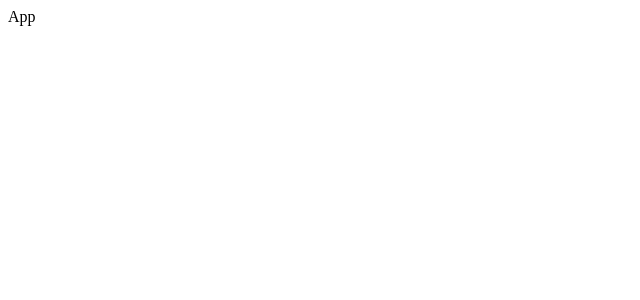
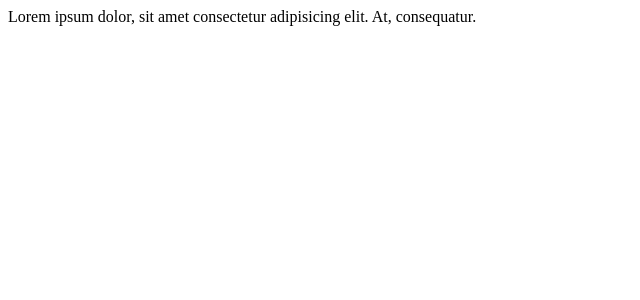
Before and after one commit to arcadia187/dmt_client, a React (Create React App) app: page / in a window 1280 px wide. Shown: the top 300 px of the page, without its empty margins (0-640 px from the left). Built offline with nearby package versions, Linux system fonts and the light colour scheme.

Commit message:
persist store added

```diff
--- a/package.json
+++ b/package.json
@@ -3,13 +3,17 @@
   "version": "0.1.0",
   "private": true,
   "dependencies": {
+    "@reduxjs/toolkit": "^1.8.6",
     "@testing-library/jest-dom": "^5.16.5",
     "@testing-library/react": "^13.4.0",
     "@testing-library/user-event": "^13.5.0",
     "axios": "^1.1.3",
     "react": "^18.2.0",
     "react-dom": "^18.2.0",
-    "react-scripts": "5.0.1",
+    "react-redux": "^8.0.4",
+    "react-scripts": "^0.9.3",
+    "redux": "^4.2.0",
+    "redux-persist": "^6.0.0",
     "web-vitals": "^2.1.4"
   },
   "scripts": {
--- a/src/App.js
+++ b/src/App.js
@@ -1,8 +1,12 @@
-import React, { useEffect, useState } from "react";
-import axios from "axios";
+import React from "react";
+// import axios from "axios";
 
 const App = () => {
-  return <div>App</div>;
+  return (
+    <div>
+      Lorem ipsum dolor, sit amet consectetur adipisicing elit. At, consequatur.
+    </div>
+  );
 };
 
 export default App;
--- /dev/null
+++ b/src/constants/configStore.js
@@ -0,0 +1,40 @@
+// import { createStore } from 'redux';
+import {
+  combineReducers,
+  configureStore,
+  getDefaultMiddleware,
+} from "@reduxjs/toolkit";
+// import { curryGetDefaultMiddleware } from "@reduxjs/toolkit/dist/getDefaultMiddleware";
+import {
+  persistStore,
+  persistReducer,
+  FLUSH,
+  REHYDRATE,
+  PAUSE,
+  PERSIST,
+  PURGE,
+  REGISTER,
+} from "redux-persist";
+import storage from "redux-persist/lib/storage";
+import userReducer from "./features/userSlice";
+const persistConfig = {
+  key: "root",
+  storage,
+};
+
+const reducers = combineReducers({
+  userReducer,
+});
+
+const persistedReducer = persistReducer(persistConfig, reducers);
+let store = configureStore({
+  reducer: persistedReducer,
+  middleware: getDefaultMiddleware({
+    serializableCheck: {
+      ignoredActions: [FLUSH, REHYDRATE, PAUSE, PERSIST, PURGE, REGISTER],
+    },
+  }),
+});
+let persistor = persistStore(store);
+
+export { store, persistor };
--- /dev/null
+++ b/src/constants/features/userSlice.js
@@ -0,0 +1,17 @@
+import { createSlice } from "@reduxjs/toolkit";
+
+const userSlice = createSlice({
+  name: "user",
+  initialState: [],
+  reducers: {
+    userAdded(state, action) {
+      state.push({
+        user: action.payload.user,
+        completed: true,
+      });
+    },
+  },
+});
+
+export const { userAdded } = userSlice.actions;
+export default userSlice.reducer;
--- a/src/index.js
+++ b/src/index.js
@@ -1,10 +1,17 @@
 import React from "react";
-import ReactDOM from "react-dom/client";
+import ReactDOM from "react-dom";
+import "./polyfill";
 import App from "./App";
+import { Provider } from "react-redux";
+import { store, persistor } from "./constants/configStore.js";
+import { PersistGate } from "redux-persist/integration/react";
 
-const root = ReactDOM.createRoot(document.getElementById("root"));
-root.render(
-  <React.StrictMode>
-    <App />
-  </React.StrictMode>
+ReactDOM.render(
+  <Provider store={store}>
+    <PersistGate loading={null} persistor={persistor}>
+      <App />
+    </PersistGate>
+  </Provider>,
+
+  document.getElementById("root")
 );
--- /dev/null
+++ b/src/polyfill.js
@@ -0,0 +1,48 @@
+/*
+ * required polyfills
+ */
+
+/** IE9, IE10 and IE11 requires all of the following polyfills. **/
+// import 'core-js/es6/symbol'
+// import 'core-js/es6/object'
+// import 'core-js/es6/function'
+// import 'core-js/es6/parse-int'
+// import 'core-js/es6/parse-float'
+// import 'core-js/es6/number'
+// import 'core-js/es6/math'
+// import 'core-js/es6/string'
+// import 'core-js/es6/date'
+import "core-js/es6/array";
+// import 'core-js/es6/regexp'
+import "core-js/es6/map";
+// import 'core-js/es6/weak-map'
+import "core-js/es6/set";
+import "core-js/es7/object";
+
+/** IE10 and IE11 requires the following for the Reflect API. */
+// import 'core-js/es6/reflect'
+
+/** Evergreen browsers require these. **/
+// Used for reflect-metadata in JIT. If you use AOT (and only Angular decorators), you can remove.
+// import 'core-js/es7/reflect'
+
+// CustomEvent() constructor functionality in IE9, IE10, IE11
+(function () {
+  if (typeof window.CustomEvent === "function") return false;
+
+  function CustomEvent(event, params) {
+    params = params || { bubbles: false, cancelable: false, detail: undefined };
+    var evt = document.createEvent("CustomEvent");
+    evt.initCustomEvent(
+      event,
+      params.bubbles,
+      params.cancelable,
+      params.detail
+    );
+    return evt;
+  }
+
+  CustomEvent.prototype = window.Event.prototype;
+
+  window.CustomEvent = CustomEvent;
+})();
```
Also changed, not shown: 1 other file (tests, documents, lock files or other folders).
